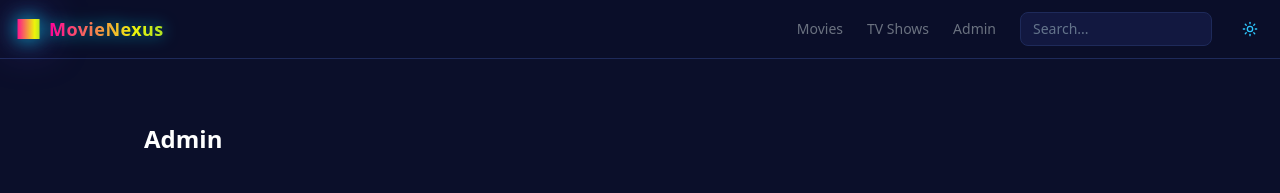
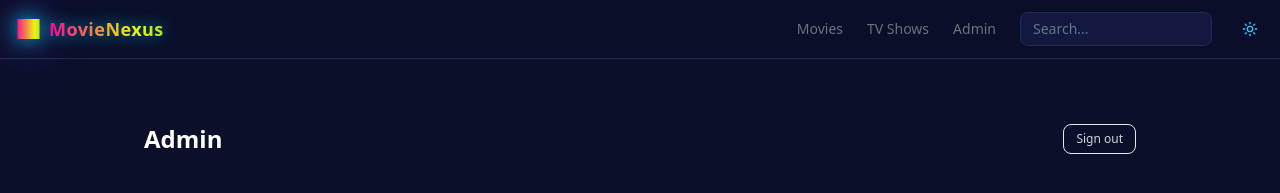
Before and after one commit to trickdaddy24/movie-nexus, a Next.js app in the folder frontend/: page /admin in a window 1280 px wide. Shown: the top 193 px of the page. Built offline with nearby package versions, Linux system fonts and the light colour scheme; no server answers.

Commit message:
feat: add sign out button to admin page

```diff
--- a/frontend/src/app/admin/page.tsx
+++ b/frontend/src/app/admin/page.tsx
@@ -1,6 +1,7 @@
 "use client";
 
 import { useEffect, useRef, useState } from "react";
+import { signOut } from "next-auth/react";
 import {
   getImportSessions,
   startBulkImport,
@@ -172,7 +173,15 @@ export default function AdminPage() {
 
   return (
     <main className="max-w-5xl mx-auto px-4 py-8 space-y-10">
-      <h1 className="text-2xl font-bold text-gray-900 dark:text-white">Admin</h1>
+      <div className="flex items-center justify-between">
+        <h1 className="text-2xl font-bold text-gray-900 dark:text-white">Admin</h1>
+        <button
+          onClick={() => signOut({ callbackUrl: "/login" })}
+          className="px-3 py-1.5 rounded-lg border border-gray-300 dark:border-nexus-border text-gray-600 dark:text-gray-300 text-xs hover:border-red-400 hover:text-red-500 transition-colors"
+        >
+          Sign out
+        </button>
+      </div>
 
       {/* Live Monitor */}
       <section className="bg-white dark:bg-nexus-card rounded-xl border border-gray-200 dark:border-nexus-border p-6 space-y-4">
```
